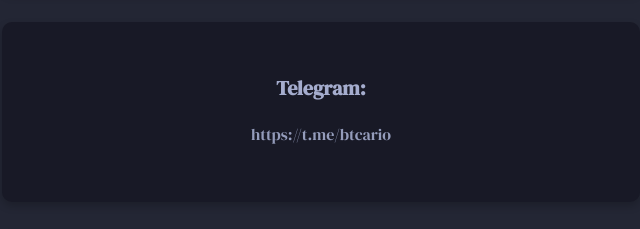
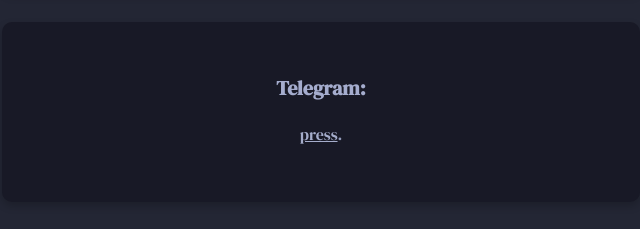
Before and after one commit to laboratory-luch/visit-site-lch, a plain HTML site: page index.html in a window 1280 px wide. Shown: the part 1360-1589 px from the top of the page, 319-959 px from the left. Drawn offline with Linux system fonts and the light colour scheme.

Commit message:
Update index.html

```diff
--- a/index.html
+++ b/index.html
@@ -322,7 +322,7 @@
     <div class="card2">
       <div class="container">
         <h3><b>Telegram:</b></h3>
-        <p>https://t.me/btcario</p>
+        <p><a class="foot-link" href="https://t.me/btcario/">press</a>.</p>
       </div>
     </div>
     <div class="card2">
```
